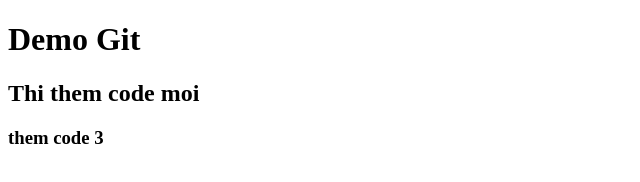
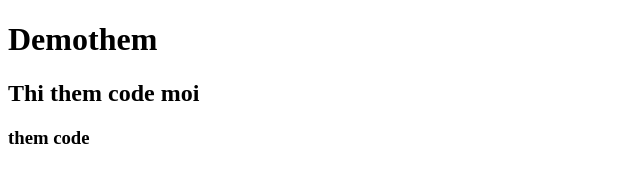
Before and after one commit to Trangthi/Trangthi1603, a plain HTML site: page index.html in a window 1280 px wide. Shown: the full height of the page, 0-640 px from the left. Drawn offline with Linux system fonts and the light colour scheme.

Commit message:
doi code

```diff
--- a/index.html
+++ b/index.html
@@ -7,9 +7,9 @@
 </head>
 <body>
     <header>
-        <h1>Demo Git</h1>
+        <h1>Demothem</h1>
         <h2>Thi them code moi</h2>
-        <h3>them code 3 </h3>
+        <h3>them code </h3>
     </header>
 </body>
 </html>
```
